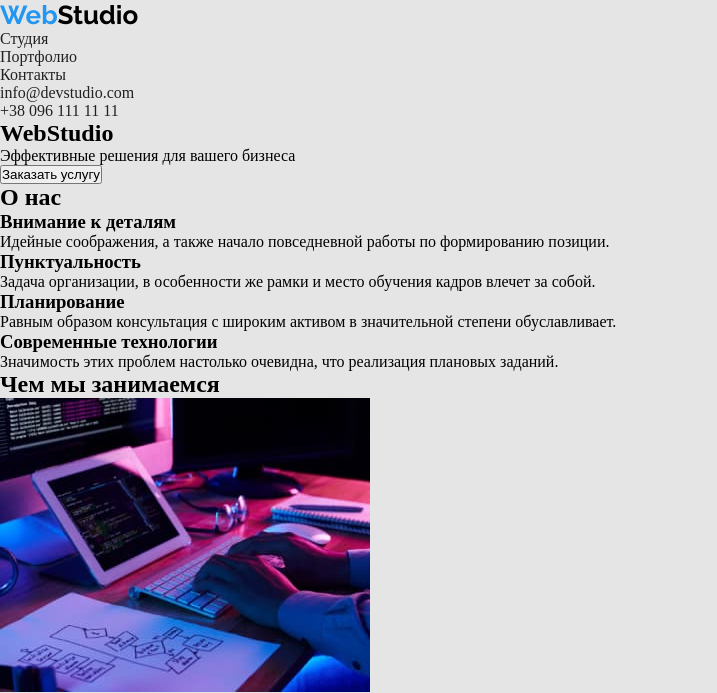
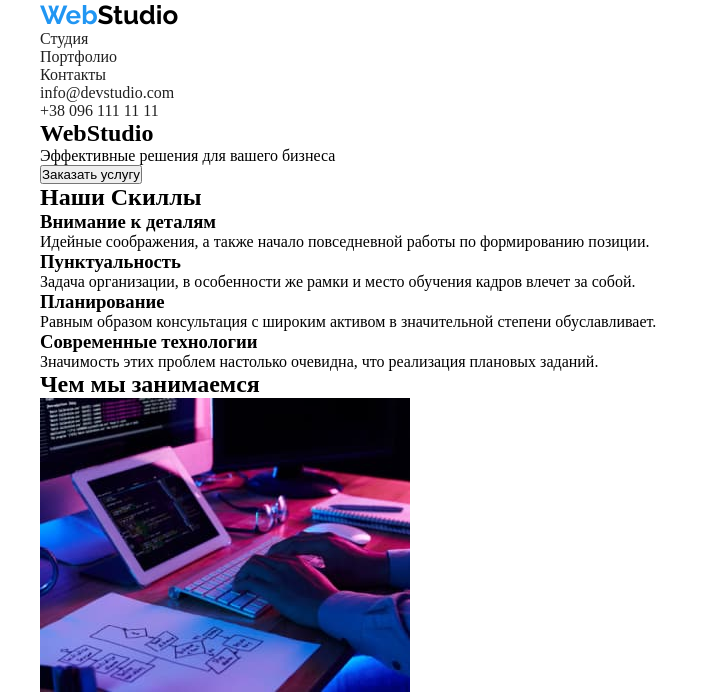
Before and after one commit to AnatolBielow/goit-markup-hw-02, a plain HTML site: page index.html in a window 1280 px wide. Shown: the top 693 px of the page, without its empty margins (0-717 px from the left). Drawn offline with Linux system fonts and the light colour scheme.

Commit message:
styles add, class add

```diff
--- a/css/styles.css
+++ b/css/styles.css
@@ -6,9 +6,12 @@
 }
 ul {
     list-style: none;
+    text-decoration: none;
 }
 .container {
-    background-color: #E5E5E5;
+    background-color: #ffffff;
+    width: 1200px;
+    margin: 0 auto;
 }
 
 a {
--- a/index.html
+++ b/index.html
@@ -11,34 +11,34 @@
 
 </head>
     <body>
-    <header>
+    <header class="header">
         <div class="container">
             <a href="#" class="logo">Web<span class="colorblack">Studio</span></a>
             <nav>
-                <ul>
+                <ul class="nav-list">
                     <li><a href="#studio">Студия</a></li>
                     <li><a href="./portfolio.html">Портфолио</a></li>
                     <li><a href="#contacts">Контакты</a></li>
                 </ul>
             </nav>
-                <ul>
+                <ul class="nav-list">
                     <li><a href="mailto:info@devstudio.com">info@devstudio.com</a></li>
                     <li><a href="tel:+380961111111">+38 096 111 11 11</a></li>
                 </ul>
         </div>
     </header>
     <main>
-        <section id="studio">
+        <section class="about">
             <div class="container">
                 <h1>WebStudio</h1>
                 <p>Эффективные решения для вашего бизнеса</p>
                 <button>Заказать услугу</button>
             </div>
         </section>
-        <section>
+        <section class="Skills">
             <div class="container">
                 <ul>
-                    <h2>О нас</h2>
+                    <h2>Наши Скиллы</h2>
                     <li>
                         <h3>Внимание к деталям</h3>
                         <p>Идейные соображения, а также начало повседневной работы по формированию позиции.</p>
@@ -58,7 +58,7 @@
                 </ul>
             </div>
         </section>
-        <section>
+        <section id="studio" class="studio">
             <div class="container">
                 <h2>Чем мы занимаемся</h2>
                 <ul>
```
